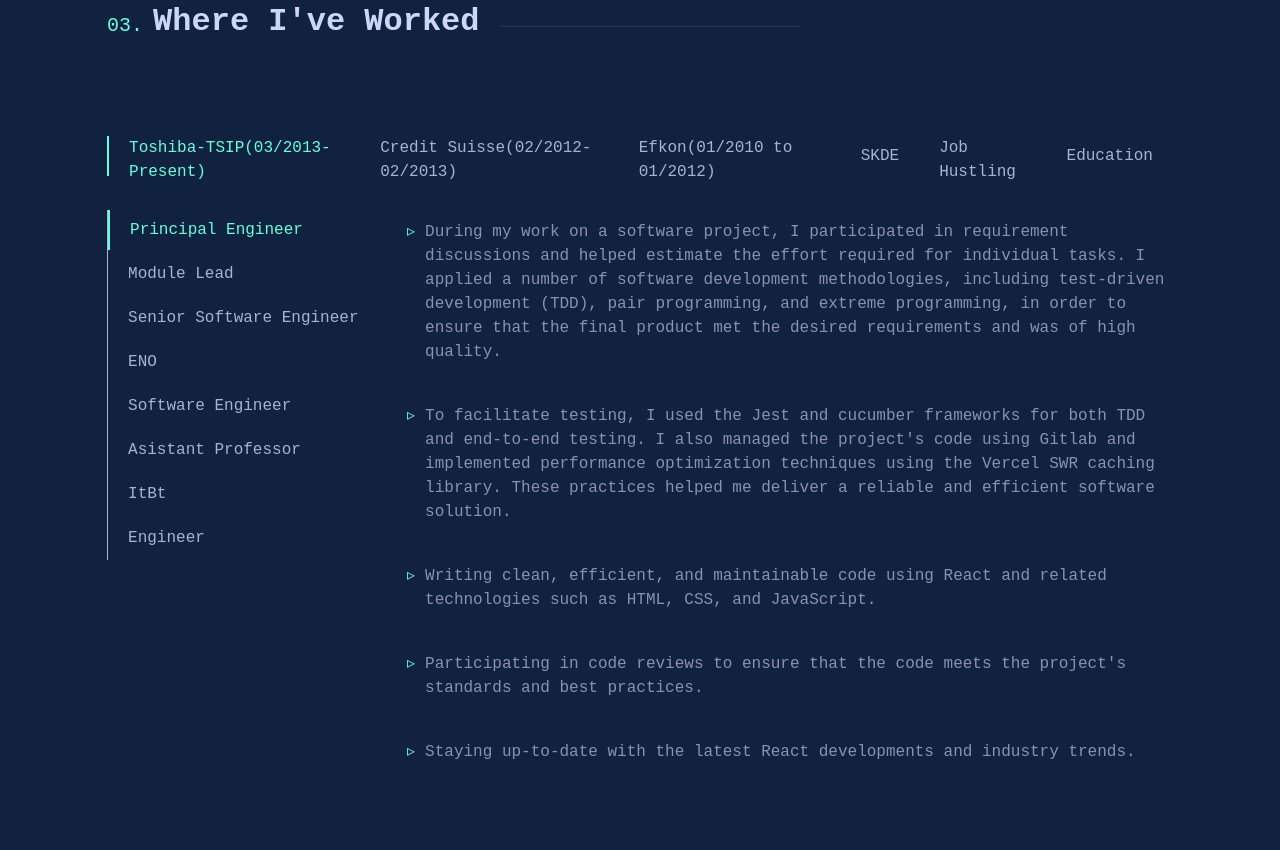
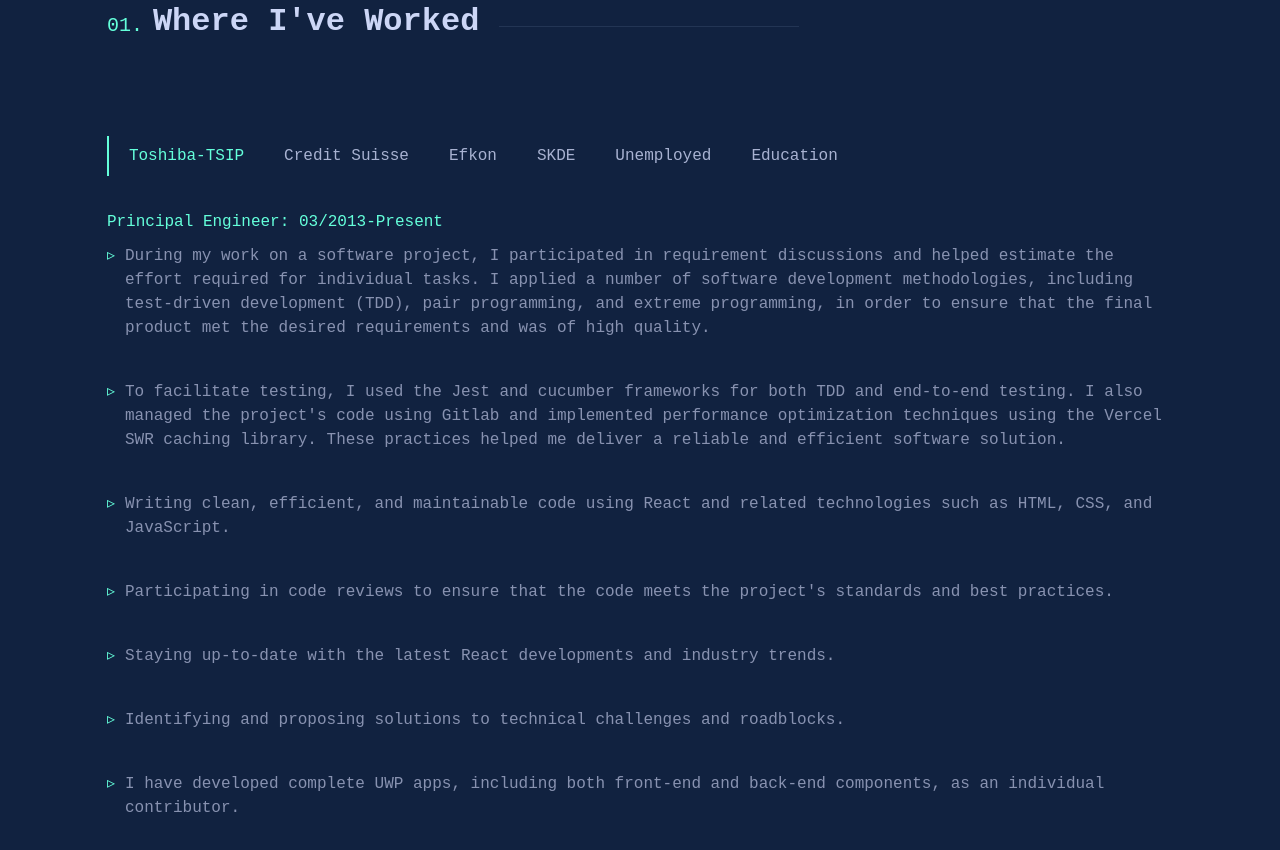
Before and after one commit to mraju2/smkrprofile, a Next.js app: page / in a window 1280 px wide. Shown: the part 1380-2230 px from the top of the page. Built offline with nearby package versions, Linux system fonts and the light colour scheme.

Commit message:
Updated Ui changes

```diff
--- a/src/components/about.tsx
+++ b/src/components/about.tsx
@@ -20,12 +20,12 @@ export const About: FunctionComponent<AboutProps> = () => {
               experience, with over{" "}
               <span className="text-text-green">10 years</span> spent in
               software development. I have expertise in{" "}
-              <span className="text-text-green">C# and Angular</span>, and a
-              proven track record of delivering successful projects.
+              <span className="text-text-green">C#, Angular and React</span>,
+              and a proven track record of delivering successful projects.
             </p>
             <p>
               In addition to my professional experience, I have also developed
-              valuable skills and knowledge in 8
+              valuable skills and knowledge in
               <span className="text-text-green">
                 Web3, Solidity, smart contracts, and the ETH Chain
               </span>{" "}
--- a/src/components/experience.tsx
+++ b/src/components/experience.tsx
@@ -2,7 +2,6 @@ import { FunctionComponent, useState } from "react";
 import { clsx } from "clsx";
 
 export const Experience: FunctionComponent = () => {
-  const [activeRole, setActiveRole] = useState<number>(1);
   const [activeJob, setActiveJob] = useState<number>(1);
   return (
     <>
@@ -19,10 +18,9 @@ export const Experience: FunctionComponent = () => {
               )}
               onClick={() => {
                 setActiveJob(1);
-                setActiveRole(1);
               }}
             >
-              Toshiba-TSIP(03/2013-Present)
+              Toshiba-TSIP
             </button>
             <button
               className={clsx(
@@ -31,10 +29,9 @@ export const Experience: FunctionComponent = () => {
               )}
               onClick={() => {
                 setActiveJob(2);
-                setActiveRole(4);
               }}
             >
-              Credit Suisse(02/2012-02/2013)
+              Credit Suisse
             </button>
             <button
               className={clsx(
@@ -43,10 +40,9 @@ export const Experience: FunctionComponent = () => {
               )}
               onClick={() => {
                 setActiveJob(3);
-                setActiveRole(5);
               }}
             >
-              Efkon(01/2010 to 01/2012)
+              Efkon
             </button>
             <button
               className={clsx(
@@ -55,7 +51,6 @@ export const Experience: FunctionComponent = () => {
               )}
               onClick={() => {
                 setActiveJob(4);
-                setActiveRole(6);
               }}
             >
               SKDE
@@ -67,10 +62,9 @@ export const Experience: FunctionComponent = () => {
               )}
               onClick={() => {
                 setActiveJob(5);
-                setActiveRole(7);
               }}
             >
-              Job Hustling
+              Unemployed
             </button>
             <button
               className={clsx(
@@ -79,7 +73,6 @@ export const Experience: FunctionComponent = () => {
               )}
               onClick={() => {
                 setActiveJob(6);
-                setActiveRole(8);
               }}
             >
               Education
@@ -88,108 +81,11 @@ export const Experience: FunctionComponent = () => {
         </section>
       </div>
       <div className="mt-[30px] flex justify-self-stretch">
-        <section className="rectangle">
-          <div className="flex flex-col">
-            <button
-              className={clsx(
-                "position__button",
-                activeRole === 1 && "position__button__active"
-              )}
-              onClick={() => {
-                setActiveJob(1);
-                setActiveRole(1);
-              }}
-            >
-              Principal Engineer
-            </button>
-            <button
-              className={clsx(
-                "position__button",
-                activeRole === 2 && "position__button__active"
-              )}
-              onClick={() => {
-                setActiveJob(1);
-                setActiveRole(2);
-              }}
-            >
-              Module Lead
-            </button>
-            <button
-              className={clsx(
-                "position__button",
-                activeRole === 3 && "position__button__active"
-              )}
-              onClick={() => {
-                setActiveJob(1);
-                setActiveRole(3);
-              }}
-            >
-              Senior Software Engineer
-            </button>
-            <button
-              className={clsx(
-                "position__button",
-                activeRole === 4 && "position__button__active"
-              )}
-              onClick={() => {
-                setActiveJob(2);
-                setActiveRole(4);
-              }}
-            >
-              ENO
-            </button>
-            <button
-              className={clsx(
-                "position__button",
-                activeRole === 5 && "position__button__active"
-              )}
-              onClick={() => {
-                setActiveJob(3);
-                setActiveRole(5);
-              }}
-            >
-              Software Engineer
-            </button>
-            <button
-              className={clsx(
-                "position__button",
-                activeRole === 6 && "position__button__active"
-              )}
-              onClick={() => {
-                setActiveJob(4);
-                setActiveRole(6);
-              }}
-            >
-              Asistant Professor
-            </button>
-            <button
-              className={clsx(
-                "position__button",
-                activeRole === 7 && "position__button__active"
-              )}
-              onClick={() => {
-                setActiveJob(5);
-                setActiveRole(7);
-              }}
-            >
-              ItBt
-            </button>
-            <button
-              className={clsx(
-                "position__button",
-                activeRole === 8 && "position__button__active"
-              )}
-              onClick={() => {
-                setActiveJob(6);
-                setActiveRole(8);
-              }}
-            >
-              Engineer
-            </button>
-          </div>
-        </section>
-        {activeRole === 1 && (
+        {activeJob === 1 && (
           <div>
+            <span className="text-text-green">
+              Principal Engineer: 03/2013-Present
+            </span>
             <p className="job__description">
               During my work on a software project, I participated in
               requirement discussions and helped estimate the effort required
@@ -218,54 +114,19 @@ export const Experience: FunctionComponent = () => {
               Staying up-to-date with the latest React developments and industry
               trends.
             </p>
-          </div>
-        )}
-        {activeRole === 2 && (
-          <div>
-            <p className="job__description">
-              Collaborating with a team to understand the requirements and
-              design of a project.
-            </p>
-            <p className="job__description">
-              Writing clean, efficient, and maintainable code using React and
-              related technologies such as HTML, CSS, and JavaScript.
-            </p>
-            <p className="job__description">
-              Implementing user interface features according to design
-              specifications.
-            </p>
             <p className="job__description">
               Identifying and proposing solutions to technical challenges and
               roadblocks.
             </p>
             <p className="job__description">
-              Staying up-to-date with the latest React developments and industry
-              trends.
+              I have developed complete UWP apps, including both front-end and
+              back-end components, as an individual contributor.
             </p>
           </div>
         )}
-        {activeRole === 3 && (
+        {activeJob === 2 && (
           <div>
-            <p className="job__description">
-              I have developed complete UWP apps, including both front-end and
-              back-end components, as an individual contributor.
-            </p>
-            <p className="job__description">
-              Ensured responsiveness across multiple windows devices.
-            </p>
-            <p className="job__description">
-              As part of my responsibilities at the organization, I develop
-              solutions using C# and the .NET framework, create in-house
-              applications, and provide technical support to stakeholders.
-            </p>
-            <p className="job__description">
-              Played an active role in business proposal meetings to project
-              closure.
-            </p>
-          </div>
-        )}
-        {(activeRole === 4 || activeRole === 5) && (
-          <div>
+            <span className="text-text-green">ENO: 02/2012-03/2013</span>
             <p className="job__description">
               As part of my responsibilities at the organization, I develop
               solutions using C# and the .NET framework, create in-house
@@ -280,8 +141,30 @@ export const Experience: FunctionComponent = () => {
             </p>
           </div>
         )}
-        {activeRole === 6 && (
+        {activeJob === 3 && (
           <div>
+            <span className="text-text-green">
+              Software Engineer : 01/2010-01/2012
+            </span>
+            <p className="job__description">
+              As part of my responsibilities at the organization, I develop
+              solutions using C# and the .NET framework, create in-house
+              applications, and provide technical support to stakeholders.
+            </p>
+            <p className="job__description">
+              I also take part in project meetings and report on project
+              statuses and developments to senior team members.
+            </p>
+            <p className="job__description">
+              Write C# code that is clean, efficient, scalable, and dependable
+            </p>
+          </div>
+        )}
+        {activeJob === 4 && (
+          <div>
+            <span className="text-text-green">
+              Associate Professor: 01/2010-01/2012
+            </span>
             <p className="job__description">
               After graduating, I became an assistant professor at the same
               college. I took advantage of the opportunity to spend two more
@@ -293,7 +176,7 @@ export const Experience: FunctionComponent = () => {
             </p>
           </div>
         )}
-        {activeRole === 7 && (
+        {activeJob === 5 && (
           <div>
             <p className="job__description">
               After graduation I was feeling lost and didn&apos;t know what to
@@ -308,7 +191,7 @@ export const Experience: FunctionComponent = () => {
             </p>
           </div>
         )}
-        {activeRole === 8 && (
+        {activeJob === 6 && (
           <div>
             <p className="job__description">
               I graduated from this college back in 2006 and it&apos;s been a
--- a/src/components/menu-bar.tsx
+++ b/src/components/menu-bar.tsx
@@ -1,17 +1,34 @@
 import { FunctionComponent, HTMLAttributes, ReactNode } from "react";
 import { MenuItem } from "./menu-item";
+import { useRef } from "react";
+
 export interface MenuBarProps extends HTMLAttributes<HTMLElement> {
   children?: ReactNode;
 }
 
 export const MenuBar: FunctionComponent<MenuBarProps> = ({ children }) => {
+  const workRef = useRef<HTMLElement>(null);
+  const aboutRef = useRef<HTMLElement>(null);
+  const experienceRef = useRef<HTMLElement>(null);
+  const contactRef = useRef<HTMLElement>(null);
+
+  const scrollToRef = (ref: React.RefObject<HTMLElement>) => {
+    window.scrollTo({
+      top: ref.current ? ref.current.offsetTop : 0,
+      behavior: "smooth",
+    });
+    console.log(ref);
+  };
   return (
     <div className="menubar">
       <ol className="menu-list text-white">
-        <MenuItem title="About" urlpath="#" />
-        <MenuItem title="Experience" urlpath="#" />
-        <MenuItem title="Work" urlpath="#" />
-        <MenuItem title="Contact" urlpath="#" />
+        <MenuItem onClick={() => scrollToRef(aboutRef)} title="About" />
+        <MenuItem
+          title="Experience"
+          onClick={() => scrollToRef(experienceRef)}
+        />
+        <MenuItem title="Work" onClick={() => scrollToRef(workRef)} />
+        <MenuItem title="Contact" onClick={() => scrollToRef(contactRef)} />
       </ol>
       <div>
         <a href="#" className="resume-button">
--- a/src/pages/index.tsx
+++ b/src/pages/index.tsx
@@ -1,6 +1,5 @@
 import { Header } from "../components/header";
 import { FunctionComponent } from "react";
-//import { SocialMedia } from "../components/social-media";
 import { Layout } from "../components/layout";
 import { NavBar } from "../components/navbar";
 import { faGithub } from "@fortawesome/free-brands-svg-icons";
@@ -8,8 +7,15 @@ import { MenuBar } from "../components/menu-bar";
 import { About } from "../components/about";
 import { ProfileHeader } from "../components/profile-header";
 import { Experience } from "../components/experience";
+import { useEffect, useRef } from "react";
 
 export const Index: FunctionComponent = () => {
+  const headerRef = useRef<HTMLElement>(null);
+  const aboutRef = useRef<HTMLElement>(null);
+  const experienceRef = useRef<HTMLElement>(null);
+  useEffect(() => {
+    window.scrollTo(0, 0);
+  }, []);
   return (
     <>
       <Layout>
@@ -21,9 +27,15 @@ export const Index: FunctionComponent = () => {
         <div className="flex justify-between items-start">
           <div className="w-[30px]"></div>
           <section className="pt-[100px] pb-[100px] pl-[100px] pr-[100px]">
-            <ProfileHeader></ProfileHeader>
-            <About></About>
-            <Experience></Experience>
+            <section ref={headerRef}>
+              <ProfileHeader></ProfileHeader>
+            </section>
+            <section ref={aboutRef}>
+              <About></About>
+            </section>
+            <section ref={experienceRef}>
+              <Experience></Experience>
+            </section>
           </section>
           <div className="w-[30px]"></div>
         </div>
--- a/src/styles/experience.css
+++ b/src/styles/experience.css
@@ -47,7 +47,7 @@
     @apply text-text-green;
 }
 
-.top-heading-number {
+.job-heading-number {
     @apply relative;
     @apply flex;
     @apply items-center;
@@ -59,7 +59,7 @@
     font-size: clamp(26px, 5vw, 32px);
 }
 
-.top-heading-number::before {
+.job-heading-number::before {
     @apply relative;
     @apply mr-[10px];
     @apply text-text-green;
@@ -69,7 +69,7 @@
     @apply font-[400];
 }
 
-.top-heading-number::after {
+.job-heading-number::after {
     @apply relative;
     @apply top-[4px];
     @apply bg-[#233554];
@@ -80,13 +80,6 @@
     @apply h-[1px];
 }
 
-.rectangle {
-    @apply w-[300px];
-    @apply h-[350px];
-    @apply bg-transparent;
-    @apply border-l-[0.1px];
-    @apply border-text-2;
-  }
   .job__description {
     @apply relative;
     @apply flex;
```
Also changed, not shown: src/components/menu-item.tsx (+4 -11 lines), src/index.tsx (deleted).
